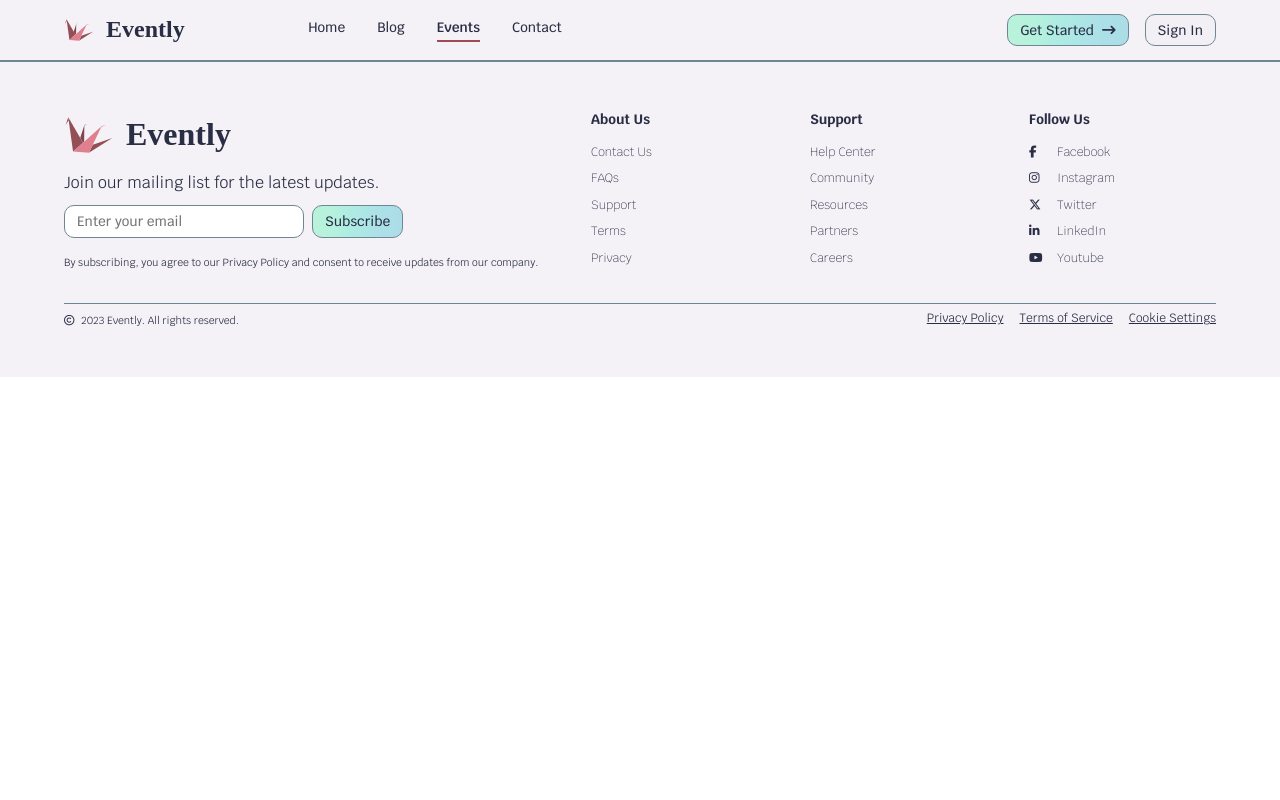
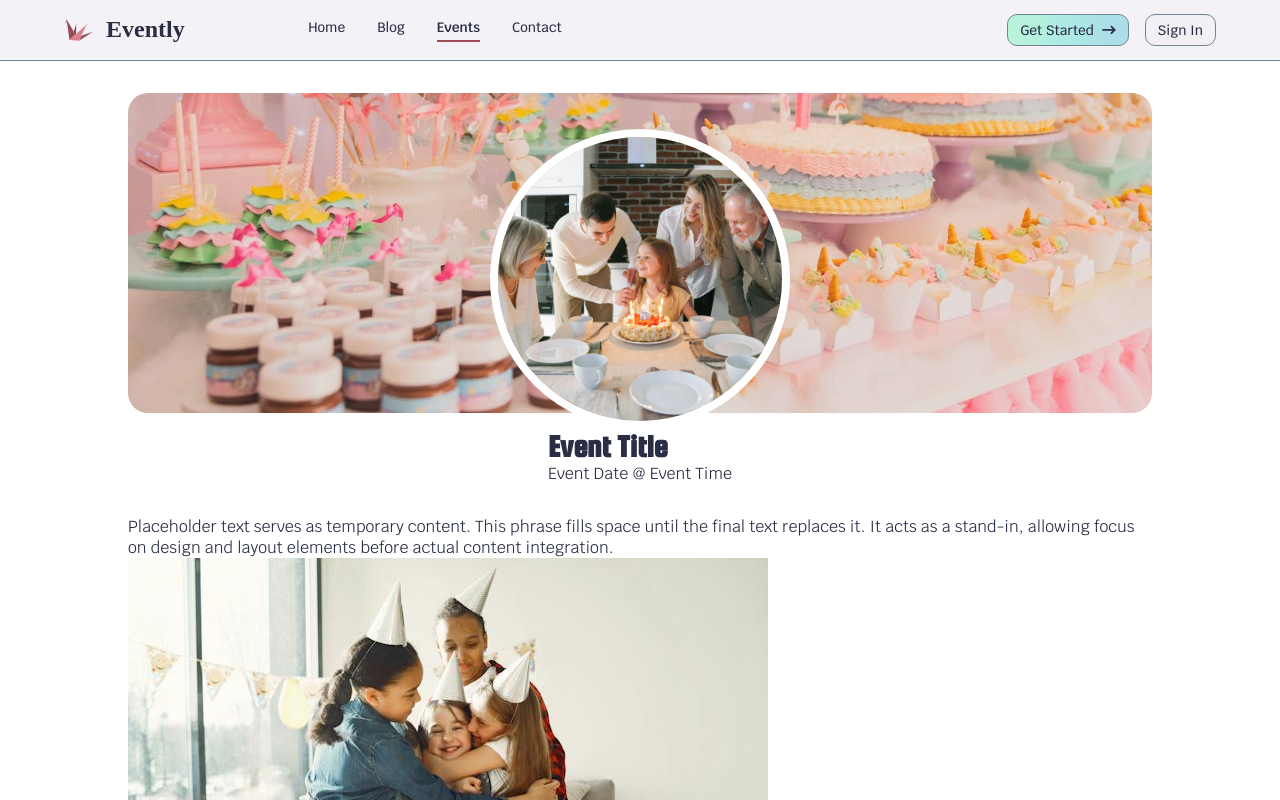
Before and after one commit to s4rmier/fsdi-capstone-evently, a React (Vite) app: page /events/invite/1 in a window 1280 px wide. Shown: the top 800 px of the page. Built offline with nearby package versions, Linux system fonts and the light colour scheme; no server answers; a web font is replaced by a local one.

Commit message:
public page desktop styling -init

```diff
--- a/src/App.jsx
+++ b/src/App.jsx
@@ -10,6 +10,7 @@ import GlobalState from "../store/globalState";
 
 import { ToastContainer } from "react-toastify";
 import "react-toastify/dist/ReactToastify.css";
+import SharedInvitation from "./pages/SharedInvitation";
 
 function App() {
   return (
@@ -29,6 +30,10 @@ function App() {
             <Route path="/events" element={<Events />} />
             <Route path="/events/new" element={<EventEditor />} />
             <Route path="/events/editor/:eventId" element={<EventEditor />} />
+            <Route
+              path="/events/invite/:eventId"
+              element={<SharedInvitation />}
+            />
           </Routes>
 
           <Footer />
--- a/src/components/EventInvitation.jsx
+++ b/src/components/EventInvitation.jsx
@@ -1,4 +1,5 @@
-import React from "react";
+import React, { useState } from "react";
+import LoadingModal from "./LoadingModal";
 
 function EventInvitation({
   eventTitle,
@@ -9,10 +10,13 @@ function EventInvitation({
   eventGalleryUrls,
   eventThumbnail,
   eventCover,
+  isPublic,
+  eventId,
 }) {
+  const [loadingIsVisible, setLoadingIsVisible] = useState(false);
   const placeHolderR = "/placeholder-r.jpg";
   const placeHolderS = "/placeholder-s.jpg";
-  // console.log(eventGalleryUrls);
+
   const formatDate = (dateString) => {
     const options = { year: "numeric", month: "long", day: "numeric" };
     const parsedDate = new Date(dateString);
@@ -26,6 +30,10 @@ function EventInvitation({
       <div className="coverImg">
         <img src={eventCover || placeHolderR} alt="" />
       </div>
+      <LoadingModal
+        modalOpen={loadingIsVisible}
+        message={"Loading, please wait"}
+      />
 
       <div className="event-title flex-row">
         <img src={eventThumbnail || placeHolderS} alt="" />
--- a/src/index.css
+++ b/src/index.css
@@ -256,6 +256,36 @@ div.delete-confirmation-modal div.confirmation-modal-body div button:nth-child(1
   color: var(--redwood);
 }
 
+@media screen and (min-width: 960px) {
+  div#shared-event {
+    width: 80%;
+    margin: 0 auto;
+    padding: 2rem 0rem;
+  }
+  div#shared-event div.event-preview div.coverImg img {
+    width: 100%;
+    height: 40vh;
+    -o-object-fit: cover;
+       object-fit: cover;
+    -o-object-position: bottom;
+       object-position: bottom;
+    border-radius: 20px;
+  }
+  div#shared-event div.event-preview div.event-title {
+    justify-content: center;
+    align-items: center;
+    flex-direction: column;
+    margin: -288px 0 2rem;
+  }
+  div#shared-event div.event-preview div.event-title img {
+    width: 300px;
+    height: 300px;
+    border-radius: 50%;
+    -o-object-fit: cover;
+       object-fit: cover;
+    border: 0.5rem solid white;
+  }
+}
 @media screen and (max-width: 959px) {
   html {
     font-size: 14px;
--- a/src/pages/EventEditor.jsx
+++ b/src/pages/EventEditor.jsx
@@ -23,6 +23,7 @@ function EventEditor() {
     eventGalleryUrls: ["", "", "", ""],
     eventThumbnail: "",
     eventCover: "",
+    isPublic: false,
     userID: "",
     _id: "",
   });
@@ -333,8 +334,13 @@ function EventEditor() {
           <p>Update, modify, or delete your event</p>
         </div>
 
-        <div className="event-control-panel">
+        <div className="event-control-panel flex-row align">
           {editingEvent && <DeleteEvent id={eventId} />}
+          {editingEvent && (
+            <Link to={`/events/invite/${eventId}`}>
+              <button className="button">Share</button>
+            </Link>
+          )}
         </div>
       </div>
 
--- /dev/null
+++ b/src/pages/SharedInvitation.jsx
@@ -0,0 +1,103 @@
+import React, { useEffect, useState } from "react";
+import { useParams } from "react-router-dom";
+import EventInvitation from "../components/EventInvitation";
+import LoadingModal from "../components/LoadingModal";
+import DataService from "../services/dataService";
+
+function SharedInvitation() {
+  const { eventId } = useParams();
+  const [loadingIsVisible, setLoadingIsVisible] = useState(false);
+
+  const [eventData, setEventData] = useState({
+    eventTitle: "",
+    eventDescription: "",
+    eventDate: "",
+    eventTime: "",
+    eventAddress: "",
+    eventGalleryUrls: ["", "", "", ""],
+    eventThumbnail: "",
+    eventCover: "",
+    isPublic: true,
+    userID: "",
+    _id: "",
+  });
+
+  useEffect(() => {
+    retrieveData();
+  }, [eventId]);
+
+  async function retrieveData() {
+    await getEventData();
+    await getEventImages();
+  }
+
+  async function getEventData() {
+    try {
+      setLoadingIsVisible(true);
+      const retrievedEventData = await DataService.getEventByID(eventId);
+      if (retrievedEventData) {
+        setEventData({
+          eventTitle: retrievedEventData.eventTitle,
+          eventDescription: retrievedEventData.eventDescription,
+          eventDate: retrievedEventData.eventDate,
+          eventTime: retrievedEventData.eventTime,
+          eventAddress: retrievedEventData.eventAddress,
+          _id: retrievedEventData.id,
+          eventGalleryUrls: ["", "", "", ""],
+          eventThumbnail: "",
+          eventCover: "",
+          eventId: eventId,
+        });
+        setLoadingIsVisible(false);
+      }
+    } catch (error) {
+      setLoadingIsVisible(false);
+    }
+  }
+
+  async function getEventImages() {
+    try {
+      setLoadingIsVisible(true);
+      const retrievedImages = await DataService.loadEventImage(eventId);
+
+      if (retrievedImages) {
+        let coverImages = retrievedImages.filter(
+          (image) => image.imgtype === 1
+        );
+        let thumbnailImages = retrievedImages.filter(
+          (image) => image.imgtype === 2
+        );
+        let galleryImages = retrievedImages.filter(
+          (image) => image.imgtype === 3
+        );
+
+        setEventData((prev) => ({
+          ...prev,
+          eventCover: coverImages[0].image,
+          eventThumbnail: thumbnailImages[0].image,
+          eventGalleryUrls: [
+            galleryImages[0].image,
+            galleryImages[1].image,
+            galleryImages[2].image,
+            galleryImages[3].image,
+          ],
+        }));
+        setLoadingIsVisible(false);
+      }
+    } catch (error) {
+      setLoadingIsVisible(false);
+    }
+  }
+
+  return (
+    <div id="shared-event">
+      <LoadingModal
+        modalOpen={loadingIsVisible}
+        message={"Loading, please wait"}
+      />
+      <EventInvitation {...eventData} />
+    </div>
+  );
+}
+
+export default SharedInvitation;
--- a/src/pages/events.css
+++ b/src/pages/events.css
@@ -55,6 +55,9 @@ main.events-section {
     padding-bottom: 1rem;
     border-bottom: 0.0125rem solid var(--space-cadet);
     justify-content: space-between;
+  }
+  main.event-editor div.page-title div.event-control-panel {
+    gap: 0.5rem;
   }
   main.event-editor section.editor-body {
     width: 100%;
```
